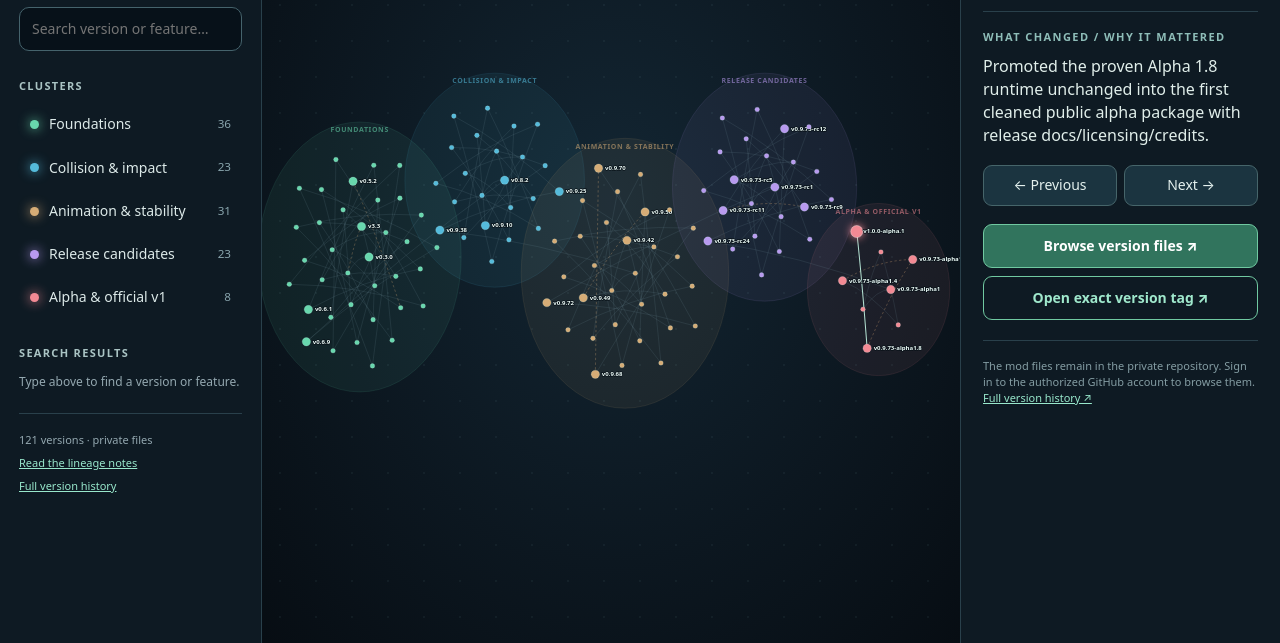
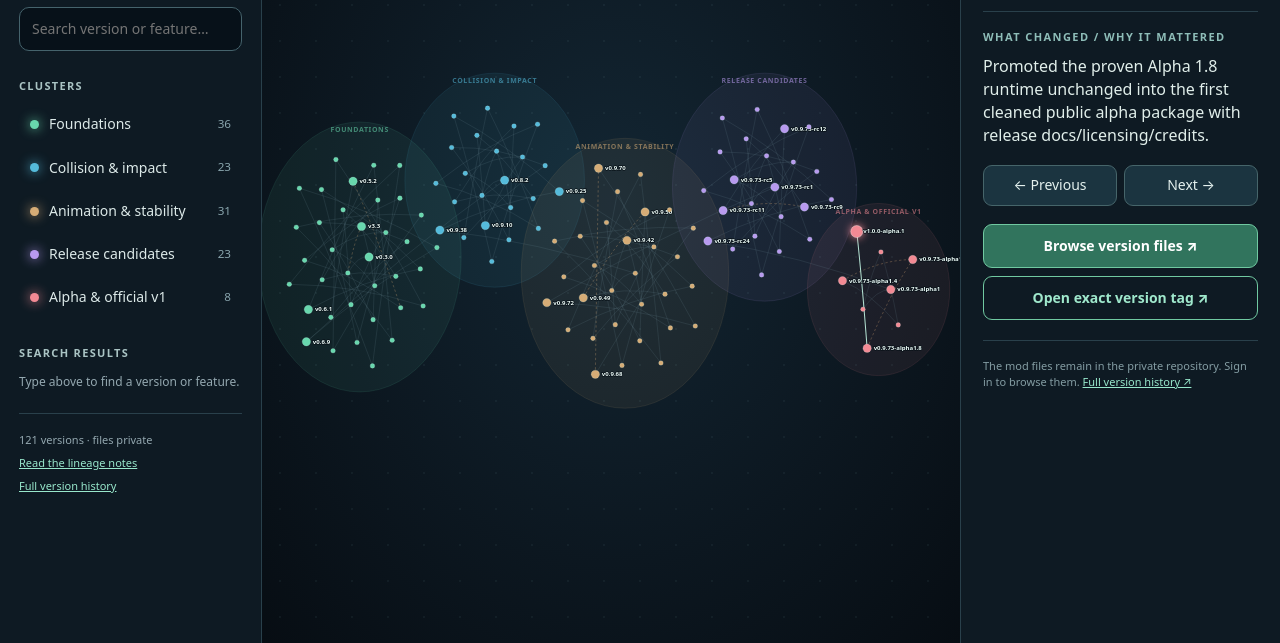
Before and after one commit to notserps/deer-crossings-graph, a plain HTML site: page index.html in a window 1280 px wide. Shown: the part 157-800 px from the top of the page. Drawn offline with Linux system fonts and the light colour scheme.

Commit message:
Keep version graph without public mod download

```diff
--- a/index.html
+++ b/index.html
@@ -15,7 +15,7 @@
 </head>
 <body>
 <div class="app">
-<aside class="rail"><div><div class="brand">Deer Crossings archive</div><h1 class="title">Development<br>graph</h1></div><div class="kicker">Find a version</div><input id="search" class="search" type="search" placeholder="Search version or feature…" aria-label="Search versions"><div class="kicker">Clusters</div><div id="chapters"></div><div class="kicker">Search results</div><div id="matches" class="matchlist"></div><div class="railbottom">121 versions · private files<a href="https://github.com/prestoncaisse/assetto-corsa-deer-mod/blob/main/LINEAGE.md">Read the lineage notes</a><a href="https://github.com/prestoncaisse/assetto-corsa-deer-mod/blob/main/VERSION-HISTORY.md">Full version history</a></div></aside>
+<aside class="rail"><div><div class="brand">Deer Crossings archive</div><h1 class="title">Development<br>graph</h1></div><div class="kicker">Find a version</div><input id="search" class="search" type="search" placeholder="Search version or feature…" aria-label="Search versions"><div class="kicker">Clusters</div><div id="chapters"></div><div class="kicker">Search results</div><div id="matches" class="matchlist"></div><div class="railbottom">121 versions · files private<a href="https://github.com/prestoncaisse/assetto-corsa-deer-mod/blob/main/LINEAGE.md">Read the lineage notes</a><a href="https://github.com/prestoncaisse/assetto-corsa-deer-mod/blob/main/VERSION-HISTORY.md">Full version history</a></div></aside>
 <main class="stage"><svg class="graph" id="graph" viewBox="0 0 1500 900" role="img" aria-label="Interactive graph of Deer Crossings versions"><g id="world"></g></svg><div id="hit-layer" class="hit-layer"></div><div class="stagebar"><div class="tag">Drag to pan · Scroll to zoom · Select a node to inspect it</div><div class="buttons"><button id="minus" aria-label="Zoom out">−</button><button id="plus" aria-label="Zoom in">+</button><button id="fit" aria-label="Fit graph">⌖</button></div></div><div id="tooltip" class="tooltip"></div></main>
 <aside class="inspector" id="inspector" aria-live="polite"></aside>
 </div>
@@ -51,7 +51,7 @@ function moveTip(e){const r=graph.getBoundingClientRect();tooltip.style.left=Mat
 function highlight(){DATA.forEach((v,i)=>{const match=!query||[v.version,v.description,v.why||''].join(' ').toLowerCase().includes(query),inPhase=activePhase<0||v.phase===activePhase;nodeEls[i].classList.toggle('dim',!match||!inPhase);nodeEls[i].classList.toggle('match',!!query&&match);nodeEls[i].classList.toggle('active',v.order===selected);if(i>0){edgeEls[i].classList.toggle('active',v.order===selected||v.order===selected+1);edgeEls[i].classList.toggle('dim',!!query||activePhase>=0)}})}
 function renderChapters(){$('chapters').innerHTML=PHASES.map((p,i)=>'<button class="chapter '+(activePhase===i?'active':'')+'" data-phase="'+i+'" style="--swatch:'+COLORS[i]+'"><i class="swatch"></i>'+esc(p.name)+'<small>'+ (p.end-p.start+1)+'</small></button>').join('');document.querySelectorAll('[data-phase]').forEach(b=>b.onclick=()=>{activePhase=Number(b.dataset.phase);const p=PHASES[activePhase];scale=1.9;tx=750-p.cx*scale;ty=450-p.cy*scale;updateTransform();renderChapters();highlight()})}
 function renderMatches(){if(!query){$('matches').innerHTML='<span class="sub">Type above to find a version or feature.</span>';return}const m=DATA.filter(v=>[v.version,v.description,v.why||''].join(' ').toLowerCase().includes(query)).slice(0,15);$('matches').innerHTML=m.map(v=>'<button class="match" data-result="'+v.order+'">'+esc(v.version)+'<small>'+esc(v.description)+'</small></button>').join('')||'<span class="sub">No matching versions.</span>';document.querySelectorAll('[data-result]').forEach(b=>b.onclick=()=>{const n=Number(b.dataset.result);select(n);focus(DATA[n-1])})}
-function select(order){selected=order;const v=DATA[order-1];let h='<div class="overline">Version '+String(order).padStart(3,'0')+' / 121</div><h2 class="version">'+esc(v.version)+'</h2><div class="pill" style="border-color:'+COLORS[v.phase]+';color:'+COLORS[v.phase]+'">'+esc(PHASES[v.phase].name)+'</div><div class="section"><h3>What changed / why it mattered</h3><div class="purpose">'+esc(v.description)+'</div>';if(v.why)h+='<p class="why">'+esc(v.why)+'</p>';h+='<div class="pager"><button id="prev" '+(order===1?'disabled':'')+'>← Previous</button><button id="next" '+(order===121?'disabled':'')+'>Next →</button></div><a class="action" target="_blank" rel="noopener" href="'+REPO+'/tree/main/'+urlpath(v.archive_folder)+'">Browse version files ↗</a><a class="action secondary" target="_blank" rel="noopener" href="'+REPO+'/tree/'+encodeURIComponent(v.tag)+'">Open exact version tag ↗</a><div class="section hint">The mod files remain in the private repository. Sign in to the authorized GitHub account to browse them. <a target="_blank" rel="noopener" href="'+REPO+'/blob/main/VERSION-HISTORY.md">Full version history ↗</a></div>';$('inspector').innerHTML=h;if(location.hash!=='#v'+order)history.replaceState(null,'','#v'+order);$('prev').onclick=()=>select(order-1);$('next').onclick=()=>select(order+1);highlight()}
+function select(order){selected=order;const v=DATA[order-1];let h='<div class="overline">Version '+String(order).padStart(3,'0')+' / 121</div><h2 class="version">'+esc(v.version)+'</h2><div class="pill" style="border-color:'+COLORS[v.phase]+';color:'+COLORS[v.phase]+'">'+esc(PHASES[v.phase].name)+'</div><div class="section"><h3>What changed / why it mattered</h3><div class="purpose">'+esc(v.description)+'</div>';if(v.why)h+='<p class="why">'+esc(v.why)+'</p>';h+='<div class="pager"><button id="prev" '+(order===1?'disabled':'')+'>← Previous</button><button id="next" '+(order===121?'disabled':'')+'>Next →</button></div><a class="action" target="_blank" rel="noopener" href="'+REPO+'/tree/main/'+urlpath(v.archive_folder)+'">Browse version files ↗</a><a class="action secondary" target="_blank" rel="noopener" href="'+REPO+'/tree/'+encodeURIComponent(v.tag)+'">Open exact version tag ↗</a><div class="section hint">The mod files remain in the private repository. Sign in to browse them. <a target="_blank" rel="noopener" href="'+REPO+'/blob/main/VERSION-HISTORY.md">Full version history ↗</a></div>';$('inspector').innerHTML=h;if(location.hash!=='#v'+order)history.replaceState(null,'','#v'+order);$('prev').onclick=()=>select(order-1);$('next').onclick=()=>select(order+1);highlight()}
 $('search').addEventListener('input',e=>{query=e.target.value.trim().toLowerCase();renderMatches();highlight();if(query.length>=2){const v=DATA.find(v=>[v.version,v.description,v.why||''].join(' ').toLowerCase().includes(query));if(v){select(v.order);focus(v)}}});window.addEventListener('hashchange',()=>{const n=Number(location.hash.match(/^#v(\d+)$/)?.[1]);if(n>=1&&n<=DATA.length)select(n)});renderChapters();renderMatches();select(Number(location.hash.match(/^#v(\d+)$/)?.[1])||121);updateTransform();
 </script>
 </body>
```
Also changed, not shown: 1 other file.
